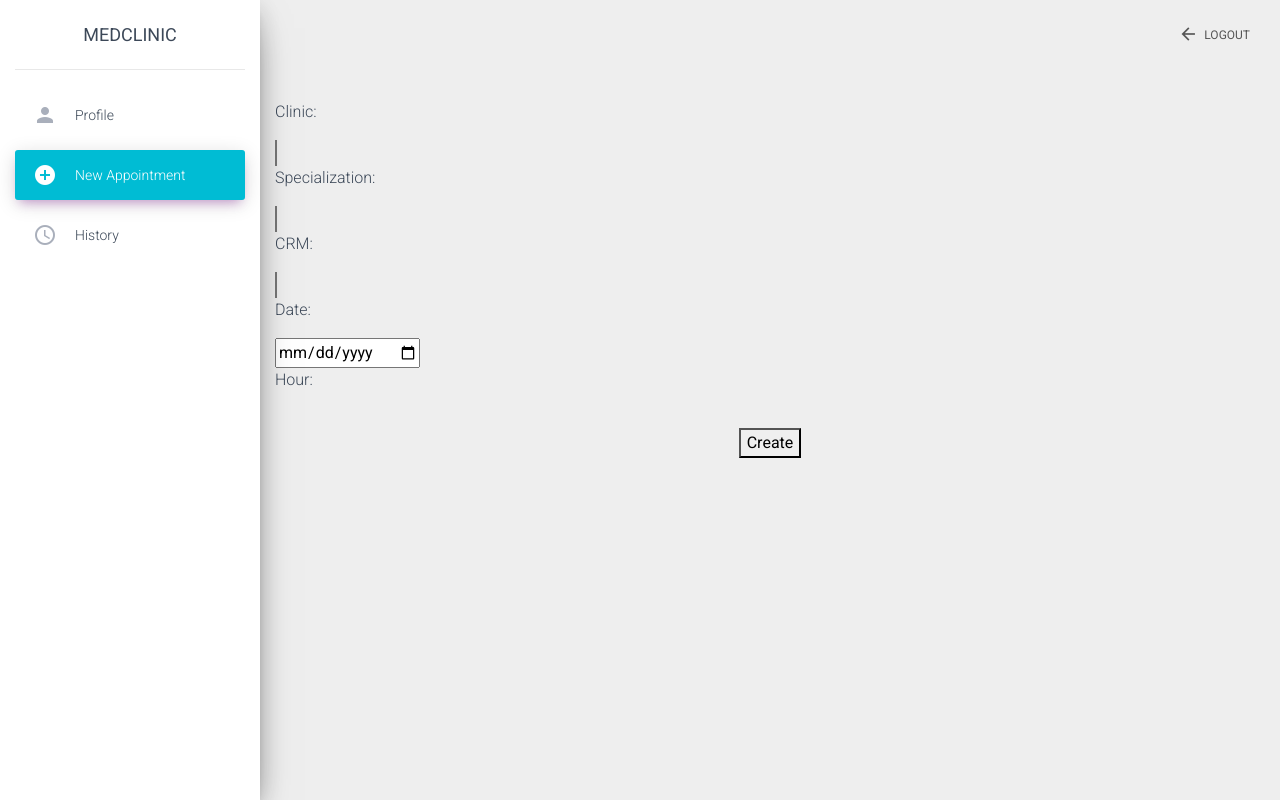
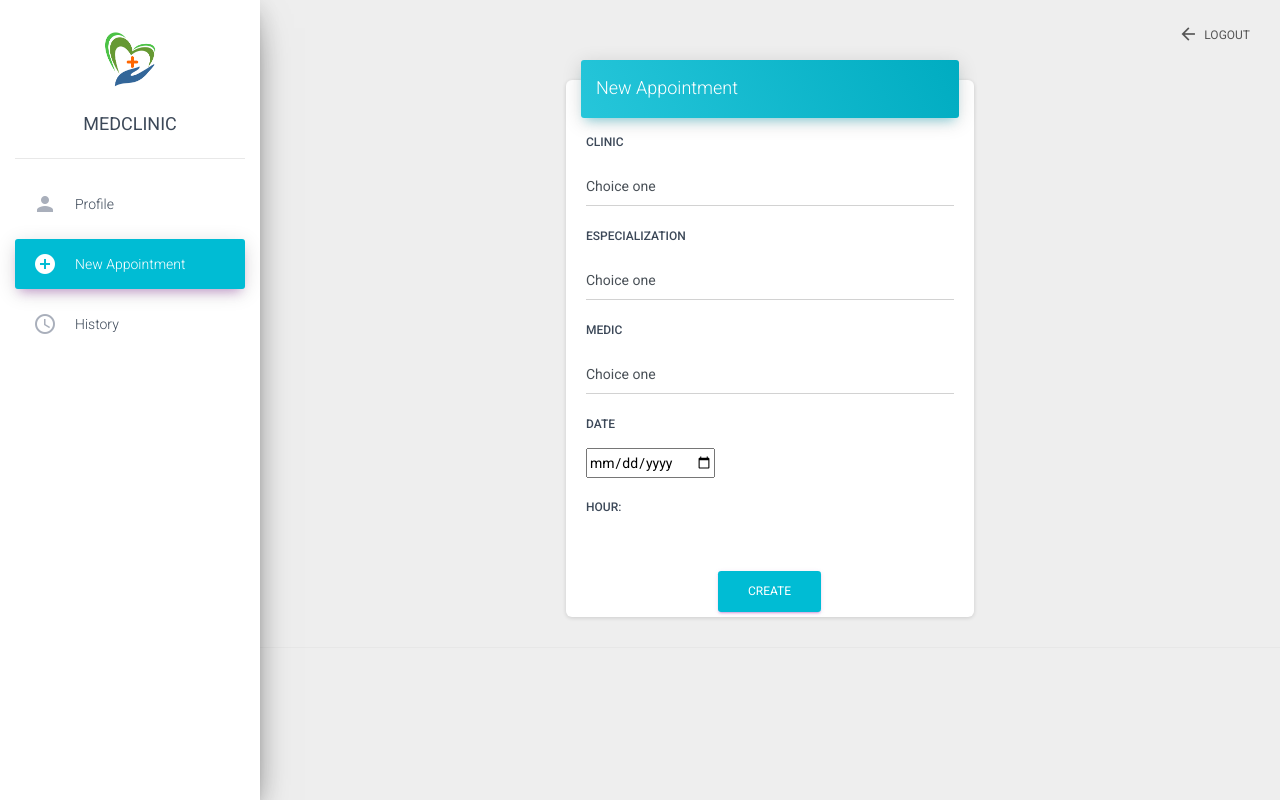
Before and after one commit to Lz-Gustavo/med-clinic, a PHP site: page /master-dashboard/patient_master/patient_new_consultie.html in a window 1280 px wide. Run offline with PHP 8.4, Linux system fonts and the light colour scheme; some libraries are stand-ins or nearby versions.

Commit message:
utlimas atualizacoes de interface

```diff
--- a/master-clinic/master-dashboard/doctor_master/doctor_clinics.php
+++ b/master-clinic/master-dashboard/doctor_master/doctor_clinics.php
@@ -28,6 +28,8 @@
 	<div class="wrapper ">
 		<div class="sidebar" data-color="purple" data-background-color="white">
 			<div class="logo">
+			<img src="../../master-login/src/medclinic-logo.png"  alt="Logo" title="Logo" width="100" style=" display: block;margin-left: auto;margin-right: auto;">
+
 				<a class="simple-text logo-normal">
 					MedClinic
 				</a>
--- a/master-clinic/master-dashboard/doctor_master/doctor_consulties.html
+++ b/master-clinic/master-dashboard/doctor_master/doctor_consulties.html
@@ -28,6 +28,8 @@
 	<div class="wrapper ">
 		<div class="sidebar" data-color="purple" data-background-color="white">
 			<div class="logo">
+				<img src="../../master-login/src/medclinic-logo.png" alt="Logo" title="Logo" width="100" style=" display: block;margin-left: auto;margin-right: auto;">
+
 				<a class="simple-text logo-normal">
 					MedClinic
 				</a>
--- a/master-clinic/master-dashboard/doctor_master/doctor_profile.php
+++ b/master-clinic/master-dashboard/doctor_master/doctor_profile.php
@@ -22,6 +22,7 @@
     <div class="sidebar" data-color="purple" data-background-color="white">
 
 		<div class="logo">
+			<img src="../../master-login/src/medclinic-logo.png"  alt="Logo" title="Logo" width="100" style=" display: block;margin-left: auto;margin-right: auto;">
         	<a class="simple-text logo-normal">
         		MedClinic
     		</a>
--- a/master-clinic/master-dashboard/doctor_master/doctor_schedule.php
+++ b/master-clinic/master-dashboard/doctor_master/doctor_schedule.php
@@ -30,6 +30,7 @@
 	<div class="wrapper ">
 		<div class="sidebar" data-color="purple" data-background-color="white">
 			<div class="logo">
+				<img src="../../master-login/src/medclinic-logo.png"  alt="Logo" title="Logo" width="100" style=" display: block;margin-left: auto;margin-right: auto;">
 				<a class="simple-text logo-normal">
 					MedClinic
 				</a>
--- a/master-clinic/master-dashboard/doctor_master/doctor_setweek.php
+++ b/master-clinic/master-dashboard/doctor_master/doctor_setweek.php
@@ -32,6 +32,8 @@
 	<div class="wrapper ">
 		<div class="sidebar" data-color="purple" data-background-color="white">
 			<div class="logo">
+				<img src="../../master-login/src/medclinic-logo.png"  alt="Logo" title="Logo" width="100" style=" display: block;margin-left: auto;margin-right: auto;">
+
 				<a class="simple-text logo-normal">
 					MedClinic
 				</a>
--- a/master-clinic/master-dashboard/patient_master/patient_consulties.php
+++ b/master-clinic/master-dashboard/patient_master/patient_consulties.php
@@ -23,6 +23,8 @@
 	<div class="wrapper ">
 		<div class="sidebar" data-color="purple" data-background-color="white">
 			<div class="logo">
+				<img src="../../master-login/src/medclinic-logo.png"  alt="Logo" title="Logo" width="100" style=" display: block;margin-left: auto;margin-right: auto;">
+
 				<a class="simple-text logo-normal">
 					MedClinic
 				</a>
--- a/master-clinic/master-dashboard/patient_master/patient_new_consultie.html
+++ b/master-clinic/master-dashboard/patient_master/patient_new_consultie.html
@@ -16,11 +16,9 @@
 	<script src="../helpers/jquery-1.9.1.min.js" type="text/javascript"></script>
 	<script src="../js/daypilot-all.min.js?v=2018.2.232" type="text/javascript"></script>
 
-	<meta content='width=device-width, initial-scale=1.0, maximum-scale=1.0, user-scalable=0, shrink-to-fit=no' name='viewport'
-	/>
+	<meta content='width=device-width, initial-scale=1.0, maximum-scale=1.0, user-scalable=0, shrink-to-fit=no' name='viewport' />
 	<!--     Fonts and icons     -->
-	<link rel="stylesheet" type="text/css" href="https://fonts.googleapis.com/css?family=Roboto:300,400,500,700|Roboto+Slab:400,700|Material+Icons"
-	/>
+	<link rel="stylesheet" type="text/css" href="https://fonts.googleapis.com/css?family=Roboto:300,400,500,700|Roboto+Slab:400,700|Material+Icons" />
 	<link rel="stylesheet" href="https://maxcdn.bootstrapcdn.com/font-awesome/latest/css/font-awesome.min.css">
 	<!-- CSS Files -->
 	<link href="../assets/css/material-dashboard.css?v=2.1.0" rel="stylesheet" />
@@ -36,6 +34,8 @@
 				Tip 2: you can also add an image using data-image tag
 			-->
 			<div class="logo">
+				<img src="../../master-login/src/medclinic-logo.png"  alt="Logo" title="Logo" width="100" style=" display: block;margin-left: auto;margin-right: auto;">
+
 				<a class="simple-text logo-normal">
 					MedClinic
 				</a>
@@ -93,64 +93,51 @@
 				</div>
 			</nav>
 			<!-- End Navbar -->
-			<div class="content">
+			<div style="align-items: center; padding-top: 50px;">
 
 				<form method="post" action="../../../php_backend/save-forms/master/pat_save_appt.php">
+					<div class="card" style="margin-left: 30%; width: 40%;">
+						<div class="card-header card-header-info">
+							<h4 class="card-title">New Appointment</h4>
 
-					<div class="horizontal-align w-full">
-						<div style="width: 20%;">
-							<p>Clinic:</p>
 						</div>
-						<div class="wrap-input m-t-10">
-							<select class="input" id="ClinicID" name="clinic" onfocus="getClinics()" onchange="getSpec()">
+						<div class="card-body">
+							<h6 class="card-title">Clinic</h6>
+							<select class="input form-control" id="ClinicID" name="clinic" onfocus="getClinics()" onchange="getSpec()">
+								<option selected="selected">
+									Choice one
+								</option>
 							</select>
-						</div>
-					</div>
-					<div class="horizontal-align w-full">
-						<div style="width: 20%;">
-							<p>Specialization:</p>
-						</div>
-						<div class="wrap-input m-t-10">
-							<select class="input" id="MedSpec" name="spec" onfocus="getSpec()" onchange="getMedicos()">
+
+							<h6 class="card-title" style="margin-top:20px;">Especialization</h6>
+							<select class="input form-control" id="MedSpec" name="spec" onfocus="getSpec()" onchange="getMedicos()">
+								<option selected="selected">
+									Choice one
+								</option>
 							</select>
-						</div>
-					</div>
 
-					<div class="horizontal-align w-full">
-						<div style="width: 20%;">
-							<p>CRM:</p>
-						</div>
-						<div class="wrap-input m-t-10">
-							<select class="input" id="MedCrm" name="crm" onfocus="getMedicos()" onchange="getSchedule()">
+							<h6 class="card-title" style="margin-top:20px;">Medic</h6>
+							<select class="input form-control" id="MedCrm" name="crm" onfocus="getMedicos()" onchange="getSchedule()">
+								<option selected="selected">
+									Choice one
+								</option>
 							</select>
-						</div>
-					</div>
 
-					<div class="horizontal-align w-full">
-						<div style="width: 20%;">
-							<p>Date:</p>
-						</div>
-						<div class="wrap-input m-t-10">
+							<h6 class="card-title" style="margin-top:20px;">Date</h6>
 							<input class="input" type="date" name="appt_date" id="DayCalendar" onchange="getSchedule()">
-						</div>
-					</div>
 
-					<div class="horizontal-align w-full">
-						<div style="width: 20%;">
-							<p>Hour:</p>
-						</div>
+							<h6 class="card-title" style="margin-top:20px;">Hour:</h6>
 							<div class="m-t-10">
-							<!--select name="time" id="MedWeek">
-							</select-->
-							<div id="MedWeek">
+								<div class="form-check form-check-radio" id="MedWeek">
+
 								</div>
 							</div>
 						</div>
-
 						<div style="margin: auto; text-align: center; padding-top: 20px">
-						<button id="submit" class='submit-button' type="submit">Create</button>
+							<button id="submit" class='btn btn-primary' type="submit">Create</button>
 						</div>
-
+					</div>
+			</div>
 			</form>
 
 			<!--div class="container-fluid">
@@ -193,12 +180,12 @@
 				// code for IE6, IE5
 				xmlhttp = new ActiveXObject("Microsoft.XMLHTTP");
 			}
-				xmlhttp.onreadystatechange = function() {
+			xmlhttp.onreadystatechange = function () {
 				if (this.readyState == 4 && this.status == 200) {
 					document.getElementById("ClinicID").innerHTML = this.responseText;
 				}
 			};
-				xmlhttp.open("GET","../../../php_backend/save-forms/master/pat_ajax_clinics.php", true);
+			xmlhttp.open("GET", "../../../php_backend/save-forms/master/pat_ajax_clinics.php", true);
 			xmlhttp.send();
 		}
 
@@ -213,12 +200,12 @@
 				// code for IE6, IE5
 				xmlhttp = new ActiveXObject("Microsoft.XMLHTTP");
 			}
-				xmlhttp.onreadystatechange = function() {
+			xmlhttp.onreadystatechange = function () {
 				if (this.readyState == 4 && this.status == 200) {
 					document.getElementById("MedSpec").innerHTML = this.responseText;
 				}
 			};
-				xmlhttp.open("GET","../../../php_backend/save-forms/master/pat_ajax_specs.php?clinic="+clinic, true);
+			xmlhttp.open("GET", "../../../php_backend/save-forms/master/pat_ajax_specs.php?clinic=" + clinic, true);
 			xmlhttp.send();
 		}
 
@@ -234,12 +221,12 @@
 				// code for IE6, IE5
 				xmlhttp = new ActiveXObject("Microsoft.XMLHTTP");
 			}
-				xmlhttp.onreadystatechange = function() {
+			xmlhttp.onreadystatechange = function () {
 				if (this.readyState == 4 && this.status == 200) {
 					document.getElementById("MedCrm").innerHTML = this.responseText;
 				}
 			};
-				xmlhttp.open("GET","../../../php_backend/save-forms/master/pat_ajax_doctors.php?clinic="+clinic+"&spec="+spec, true);
+			xmlhttp.open("GET", "../../../php_backend/save-forms/master/pat_ajax_doctors.php?clinic=" + clinic + "&spec=" + spec, true);
 			xmlhttp.send();
 		}
 
@@ -255,12 +242,12 @@
 				// code for IE6, IE5
 				xmlhttp = new ActiveXObject("Microsoft.XMLHTTP");
 			}
-				xmlhttp.onreadystatechange = function() {
+			xmlhttp.onreadystatechange = function () {
 				if (this.readyState == 4 && this.status == 200) {
 					document.getElementById("MedWeek").innerHTML = this.responseText;
 				}
 			};
-				xmlhttp.open("GET","../../../php_backend/save-forms/admin_panel/ajax_schedule.php?crm="+crm+"&day="+day, true);
+			xmlhttp.open("GET", "../../../php_backend/save-forms/admin_panel/ajax_schedule.php?crm=" + crm + "&day=" + day, true);
 			xmlhttp.send();
 		}
 
--- a/master-clinic/master-dashboard/patient_master/patient_profile.php
+++ b/master-clinic/master-dashboard/patient_master/patient_profile.php
@@ -27,6 +27,8 @@
 		Tip 2: you can also add an image using data-image tag
 		-->
 		<div class="logo">
+			<img src="../../master-login/src/medclinic-logo.png"  alt="Logo" title="Logo" width="100" style=" display: block;margin-left: auto;margin-right: auto;">
+
 			<a class="simple-text logo-normal">
 				MedClinic
 			</a>
--- a/php_backend/save-forms/admin_panel/ajax_schedule.php
+++ b/php_backend/save-forms/admin_panel/ajax_schedule.php
@@ -33,8 +33,7 @@
 				$hour = $db_instance->translate_time($value);
 
 				//print equivalent option
-				echo "<input type=\"radio\" name=\"time\" value=\"".$value."\">".$hour."<br>";
-
+				echo "<label style=\"margin-right:10px;\" class=\"form-check-label\"><input class=\"form-check-input\" type=\"radio\" name=\"time\" value=\"".$value."\">".$hour."</input><span class=\"circle\"><span class=\"check\"></span></span></label>";
 				//reset mask
 				$mask = array("0", "0", "0", "0", "0", "0", "0", "0");
 			}
```
Also changed, not shown: master-clinic/master-dashboard/doctor_master/new_calendar.php (+36 -15 lines). Lines whose indentation alone changed are shown as unchanged.
